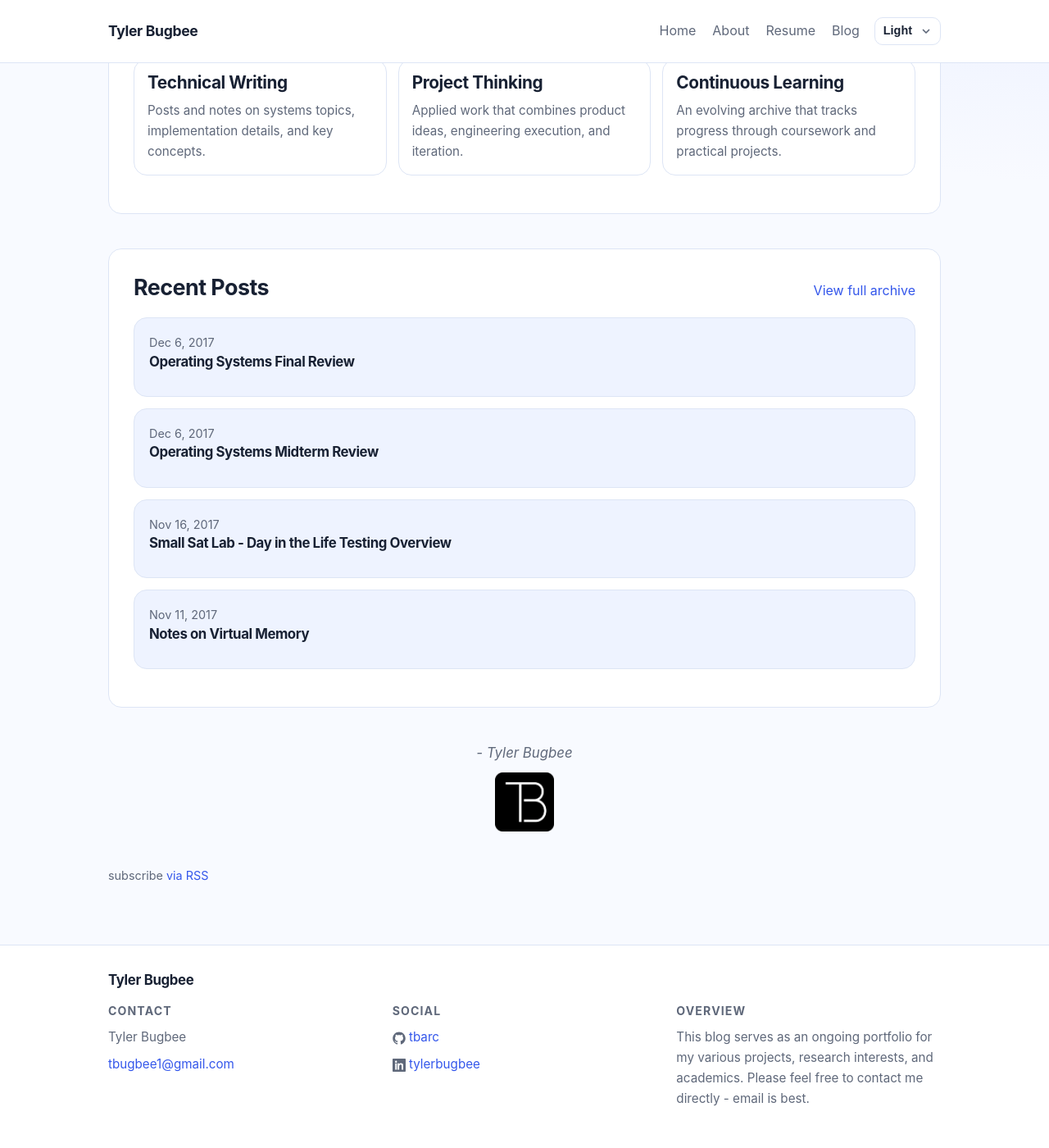
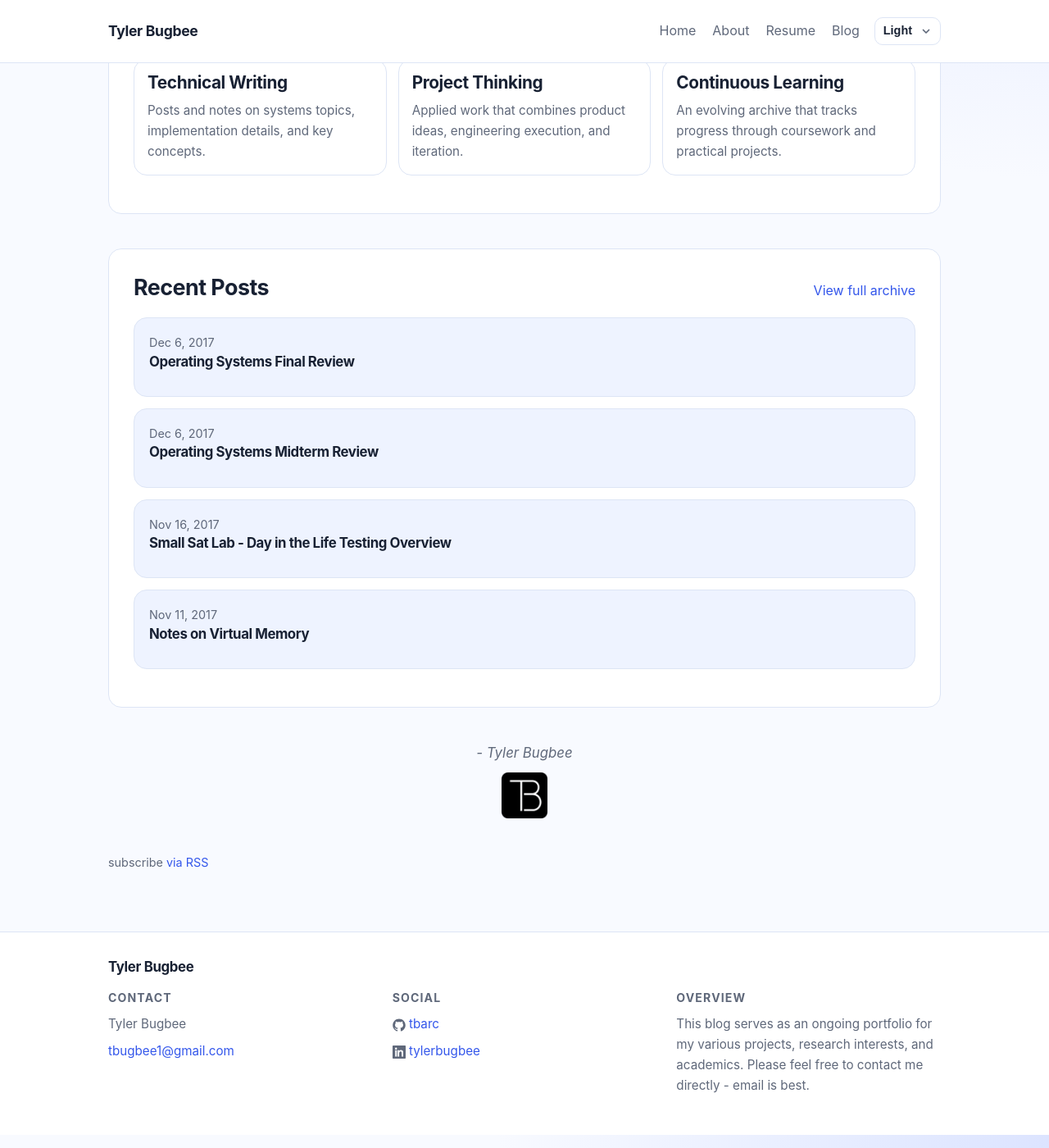
Before and after one commit to tbarc/tbarc.github.io, a Jekyll site: the page built from index.html, in a window 1280 px wide and 1400 px high, scrolled down 455 px. Shown: the whole window at 82% size. Built offline with Jekyll 4.4.1, drawn with Linux system fonts in a browser that asks for light colours.

Commit message:
Update signature logo dimensions for better responsiveness

```diff
--- a/_sass/_layout.scss
+++ b/_sass/_layout.scss
@@ -909,8 +909,9 @@ body.party-mode .post-list > li::after {
 }
 
 .signature-logo {
-    width: 72px;
-    height: 72px;
+    width: 56px;
+    max-width: 56px;
+    height: auto;
     object-fit: contain;
 }
 
--- a/index.html
+++ b/index.html
@@ -57,7 +57,7 @@ layout: default
 
   <section class="home-signature" aria-label="Site signature">
     <p class="signature-mark">- Tyler Bugbee</p>
-    <img class="signature-logo" src="{{ "/favicon.png" | prepend: site.baseurl }}" alt="Tyler Bugbee logo">
+    <img class="signature-logo" src="{{ "/favicon.png" | prepend: site.baseurl }}" alt="Tyler Bugbee logo" width="56" height="56">
   </section>
 
   <p class="rss-subscribe">subscribe <a href="{{ "/feed.xml" | prepend: site.baseurl }}">via RSS</a></p>
```
Also changed, not shown: favicon.png.
